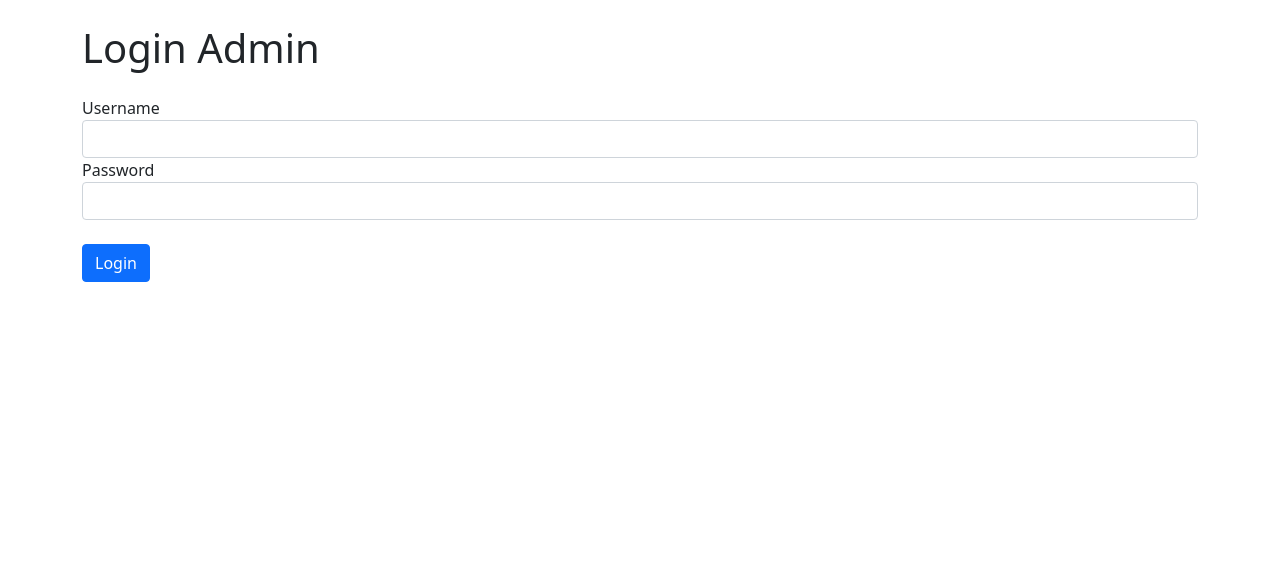
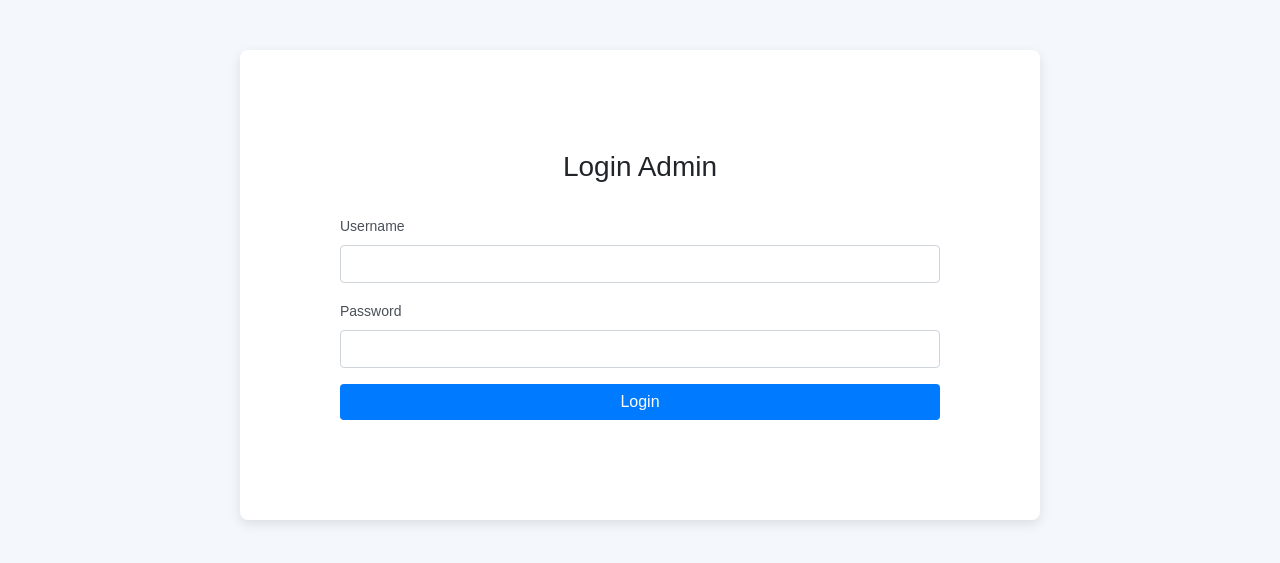
Before and after one commit to dedybayu/Project_MongoDB_Basdat, a PHP site: page /admin/login.php in a window 1280 px wide. Shown: the top 563 px of the page. Run offline with PHP 8.4, Linux system fonts and the light colour scheme; data that the repository does not hold is empty; some libraries are stand-ins or nearby versions.

Commit message:
edit login

```diff
--- a/admin/login.php
+++ b/admin/login.php
@@ -25,14 +25,51 @@ if ($_SERVER['REQUEST_METHOD'] == 'POST') {
     <meta charset="UTF-8">
     <meta name="viewport" content="width=device-width, initial-scale=1.0">
     <title>Login Admin</title>
-    <link rel="stylesheet" href="../assets/css/bootstrap.min.css">
+    <link rel="stylesheet" href="https://stackpath.bootstrapcdn.com/bootstrap/4.5.2/css/bootstrap.min.css">
+    <style>
+        body {
+            background: #f4f7fc;
+            font-family: 'Arial', sans-serif;
+        }
+        .login-container {
+            max-width: 800px;
+            margin: 50px auto;
+            background: white;
+            padding: 100px;
+            border-radius: 8px;
+            box-shadow: 0 4px 12px rgba(0, 0, 0, 0.1);
+        }
+        .login-container h1 {
+            font-size: 28px;
+            text-align: center;
+            margin-bottom: 30px;
+        }
+        .form-group label {
+            font-size: 14px;
+            color: #495057;
+        }
+        .btn-primary {
+            width: 100%;
+            background-color: #007bff;
+            border: none;
+        }
+        .btn-primary:hover {
+            background-color: #0056b3;
+        }
+        .alert-danger {
+            text-align: center;
+        }
+    </style>
 </head>
 <body>
-<div class="container">
-    <h1 class="my-4">Login Admin</h1>
+
+<div class="login-container">
+    <h1>Login Admin</h1>
+
     <?php if (isset($error)): ?>
         <div class="alert alert-danger"><?= $error ?></div>
     <?php endif; ?>
+
     <form action="" method="post">
         <div class="form-group">
             <label for="username">Username</label>
@@ -41,9 +78,14 @@ if ($_SERVER['REQUEST_METHOD'] == 'POST') {
         <div class="form-group">
             <label for="password">Password</label>
             <input type="password" name="password" id="password" class="form-control" required>
-        </div><br>
+        </div>
         <button type="submit" class="btn btn-primary">Login</button>
     </form>
 </div>
+
+<script src="https://code.jquery.com/jquery-3.5.1.slim.min.js"></script>
+<script src="https://cdn.jsdelivr.net/npm/@popperjs/core@2.5.4/dist/umd/popper.min.js"></script>
+<script src="https://stackpath.bootstrapcdn.com/bootstrap/4.5.2/js/bootstrap.min.js"></script>
+
 </body>
 </html>
```
